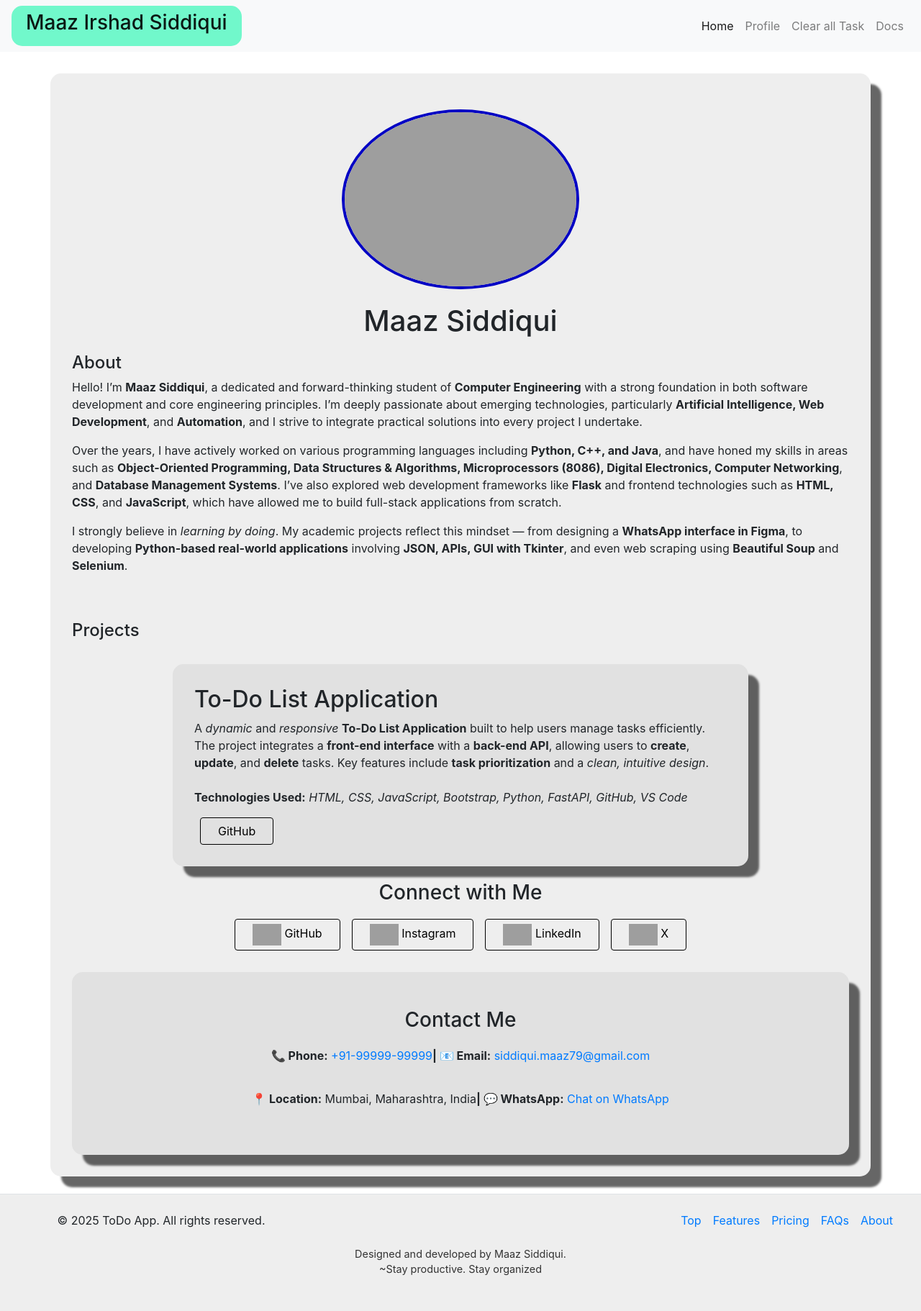
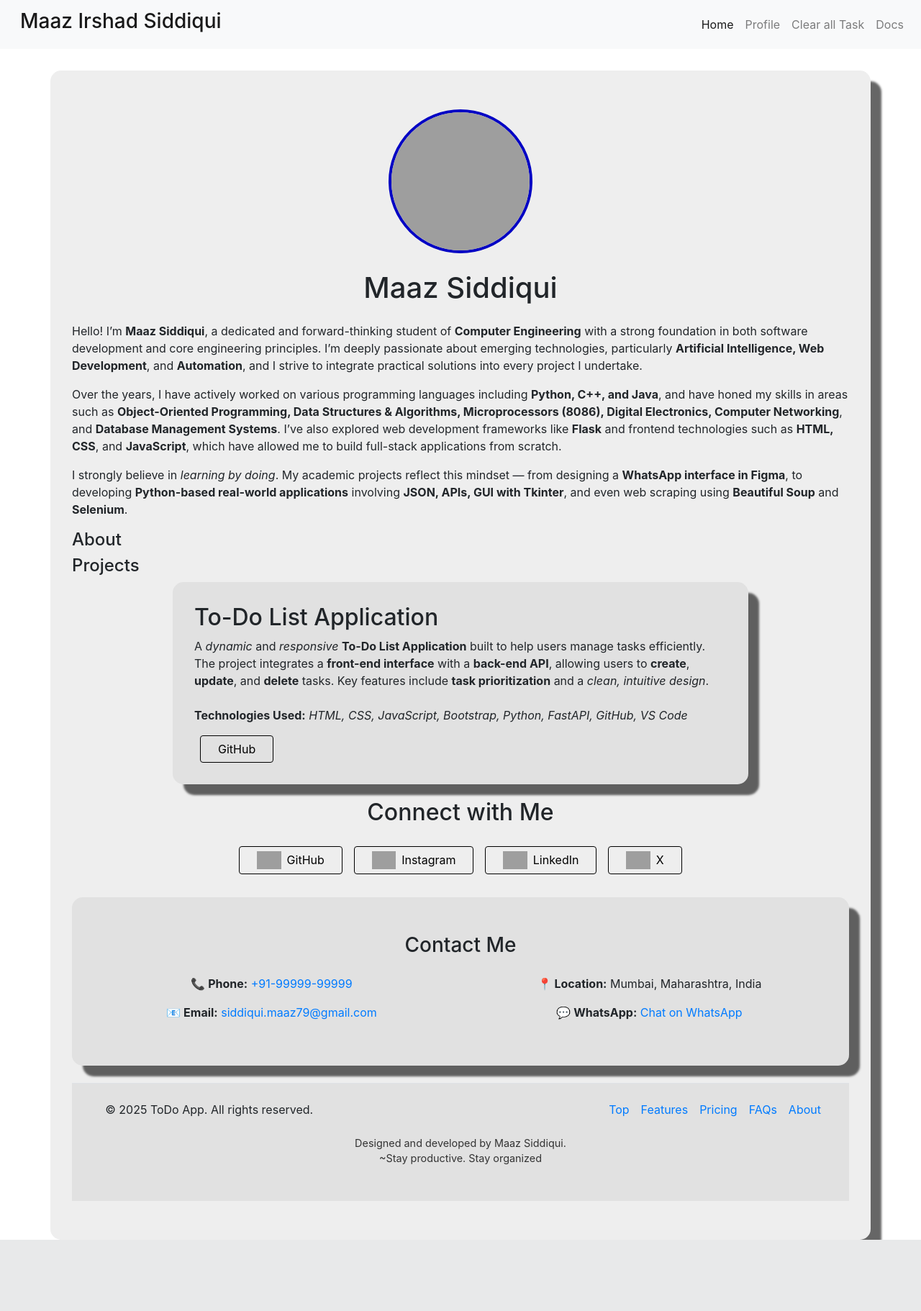
Before and after one commit to maazsiddiqui79/To-Do-List-Web-Application, a Flask app: page /Profile in a window 1280 px wide. Shown: the top 1822 px of the page at 72% size. After the commit the page ends 1723 px from the top, so only its background shows below. Run offline with Flask 3, Linux system fonts and the light colour scheme; grey boxes are pictures that could not be loaded.

Commit message:
git commit

```diff
--- a/static/style.css
+++ b/static/style.css
@@ -1,7 +1,7 @@
 .navbar-brand {
-    padding: 7px 20px;
-    border-radius: 15px;
-    background-color: rgb(113, 248, 203);
+    padding: 5px 12px;
+    font-size: 1.1rem;
+    border-radius: 10px;
 }
 
 footer {
@@ -74,3 +74,25 @@ footer {
     width: 100%;
     margin: 0 auto;
 }
+
+@media screen and (max-width: 768px) {
+    .container,
+    .table-container {
+        padding: 15px;
+        margin: 15px;
+        box-shadow: none;
+    }
+
+    .my-img {
+        height: 150px;
+    }
+
+    .navbar-brand h5 {
+        font-size: 1rem;
+    }
+
+    .footertext {
+        font-size: 0.8rem;
+        padding: 0.5rem;
+    }
+}
--- a/templates/connect.html
+++ b/templates/connect.html
@@ -1,17 +1,17 @@
-{% extends 'base.html' %} {% block title %}My Profile{% endblock %} {% block
-body %}
-<!-- Todo Form -->
+{% extends 'base.html' %}
+{% block title %}My Profile{% endblock %}
+
+{% block body %}
 <div class="container">
-  <div class="wrapper">
+  <div class="wrapper text-center my-4">
     <img
       src="{{ url_for('static', filename='dtom.jpeg') }}"
       alt="MY IMAGE"
-      class="my-img"
+      class="my-img rounded-circle"
+      style="width: 200px; height: 200px; object-fit: cover;"
     />
   </div>
-  <h1 class="wrapper">Maaz Siddiqui</h1>
-
-  <h4>About</h4>
+  <h1 class="wrapper text-center my-4">Maaz Siddiqui</h1>
 
   <div class="about-me-section">
     <p>
@@ -29,10 +29,8 @@ body %}
       including
       <strong>Python, C++, and Java</strong>, and have honed my skills in areas
       such as
-      <strong
-        >Object-Oriented Programming, Data Structures & Algorithms,
-        Microprocessors (8086), Digital Electronics, Computer Networking</strong
-      >, and <strong>Database Management Systems</strong>. I’ve also explored
+      <strong>Object-Oriented Programming, Data Structures &amp; Algorithms,
+        Microprocessors (8086), Digital Electronics, Computer Networking</strong>, and <strong>Database Management Systems</strong>. I’ve also explored
       web development frameworks like <strong>Flask</strong> and frontend
       technologies such as <strong>HTML, CSS</strong>, and
       <strong>JavaScript</strong>, which have allowed me to build full-stack
@@ -49,10 +47,9 @@ body %}
     </p>
   </div>
 
-  <br /><br />
+  <h4>About</h4>
   <h4>Projects</h4>
-  <br />
-  <div class="container container2">
+  <div class="container container2 mx-6">
     <h2>To-Do List Application</h2>
     <p>
       A <em>dynamic</em> and <em>responsive</em>
@@ -62,94 +59,66 @@ body %}
       allowing users to <strong>create</strong>, <strong>update</strong>, and
       <strong>delete</strong> tasks. Key features include
       <strong>task prioritization</strong> and a
-      <em>clean, intuitive design</em>. <br /><br />
+      <em>clean, intuitive design</em>. <br><br>
       <strong>Technologies Used:</strong>
-      <em
-        >HTML, CSS, JavaScript, Bootstrap, Python, FastAPI, GitHub, VS Code</em
-      >
+      <em>HTML, CSS, JavaScript, Bootstrap, Python, FastAPI, GitHub, VS Code</em>
     </p>
 
-    <a
-      href="https://github.com/maazsiddiqui79/100-Days-Python-Project"
-      target="_blank"
-      ><button type="button" class="btn btn-dark btn-outline-light mx-2 px-4">
+    <a href="https://github.com/maazsiddiqui79/100-Days-Python-Project" target="_blank"><button type="button" class="btn btn-dark btn-outline-light mx-2 px-4">
         GitHub
-      </button></a
-    >
+      </button></a>
   </div>
+  <h2 class="wrapper text-center">Connect with Me</h2>
 
-  <h3 class="wrapper">Connect with Me</h3>
-  <div class="wrapper">
-    <!-- GitHub -->
-    <a
-      href="https://github.com/maazsiddiqui79/100-Days-Python-Project"
-      target="_blank"
-    >
-      <button type="button" class="btn btn-dark btn-outline-light mx-2 px-4">
-        <img
-          src="https://upload.wikimedia.org/wikipedia/commons/9/91/Octicons-mark-github.svg"
-          alt="GitHub Logo"
-          style="height: 30px"
-        />
+<div class="wrapper d-flex flex-column flex-md-row justify-content-center align-items-center mb-3">
+  <a href="https://github.com/maazsiddiqui79/100-Days-Python-Project" target="_blank" class="m-2">
+    <button class="btn btn-dark btn-outline-light px-4 d-flex align-items-center">
+      <img src="https://upload.wikimedia.org/wikipedia/commons/9/91/Octicons-mark-github.svg" alt="GitHub" style="height: 25px;" class="mr-2" />
       GitHub
     </button>
   </a>
-
-    <!-- Instagram -->
-    <a href="https://www.instagram.com/siddiqui.maazzz/" target="_blank">
-      <button type="button" class="btn btn-dark btn-outline-light mx-2 px-4">
-        <img
-          src="https://cdn-icons-png.flaticon.com/512/2111/2111463.png"
-          alt="Instagram Logo"
-          style="height: 30px"
-        />
+  <a href="https://www.instagram.com/siddiqui.maazzz/" target="_blank" class="m-2">
+    <button class="btn btn-dark btn-outline-light px-4 d-flex align-items-center">
+      <img src="https://cdn-icons-png.flaticon.com/512/2111/2111463.png" alt="Instagram" style="height: 25px;" class="mr-2" />
       Instagram
     </button>
   </a>
-
-    <!-- LinkedIn -->
-    <a href="https://www.linkedin.com/in/siddiqui-maazzz/" target="_blank">
-      <button type="button" class="btn btn-dark btn-outline-light mx-2 px-4">
-        <img
-          src="https://cdn-icons-png.flaticon.com/512/145/145807.png"
-          alt="LinkedIn Logo"
-          style="height: 30px"
-        />
+  <a href="https://www.linkedin.com/in/siddiqui-maazzz/" target="_blank" class="m-2">
+    <button class="btn btn-dark btn-outline-light px-4 d-flex align-items-center">
+      <img src="https://cdn-icons-png.flaticon.com/512/145/145807.png" alt="LinkedIn" style="height: 25px;" class="mr-2" />
       LinkedIn
     </button>
   </a>
-
-    <!-- X (Twitter) -->
-    <a href="https://x.com/siddiquimaazzz" target="_blank">
-      <button type="button" class="btn btn-dark btn-outline-light mx-2 px-4">
-        <img
-          src="https://cdn-icons-png.flaticon.com/512/5968/5968830.png"
-          alt="X Logo"
-          style="height: 30px"
-        />
+  <a href="https://x.com/siddiquimaazzz" target="_blank" class="m-2">
+    <button class="btn btn-dark btn-outline-light px-4 d-flex align-items-center">
+      <img src="https://cdn-icons-png.flaticon.com/512/5968/5968830.png" alt="X" style="height: 25px;" class="mr-2" />
       X
     </button>
   </a>
 </div>
-  <div class="container">
-    <h3 class="wrapper">Contact Me</h3>
-    <div class="wrapper">
+
+<div class="container text-center mt-4">
+  <h3 class="wrapper mb-4">Contact Me</h3>
+
+  <div class="row justify-content-center">
+    <div class="col-md-6 mb-3">
       <p>
         <strong>📞 Phone:</strong>
-        <a href="tel:+919999999999">+91-99999-99999</a>
+        <a href="tel:+919999999999" class="text-decoration-none">+91-99999-99999</a>
       </p>
       <p>
-        <strong> | 📧 Email:</strong>
-        <a href="mailto:maazsiddiqui123@gmail.com">siddiqui.maaz79@gmail.com</a>
+        <strong>📧 Email:</strong>
+        <a href="mailto:maazsiddiqui123@gmail.com" class="text-decoration-none">siddiqui.maaz79@gmail.com</a>
       </p>
     </div>
-    <div class="wrapper">
-      <p><strong>📍 Location:</strong> Mumbai, Maharashtra, India </p>
+
+    <div class="col-md-6 mb-3">
       <p>
-        <strong>| 💬 WhatsApp:</strong>
-        <a href="https://wa.me/918850281310" target="_blank"
-          >Chat on WhatsApp</a
-        >
+        <strong>📍 Location:</strong> Mumbai, Maharashtra, India
+      </p>
+      <p>
+        <strong>💬 WhatsApp:</strong>
+        <a href="https://wa.me/918850281310" target="_blank" class="text-decoration-none">Chat on WhatsApp</a>
       </p>
     </div>
   </div>
--- a/templates/index.html
+++ b/templates/index.html
@@ -31,6 +31,7 @@
       />
     </div>
     <button type="submit" class="addbt btn btn-dark">ADD</button>
+
   </form>
 </div>
 
```
Lines whose indentation alone changed are shown as unchanged.
